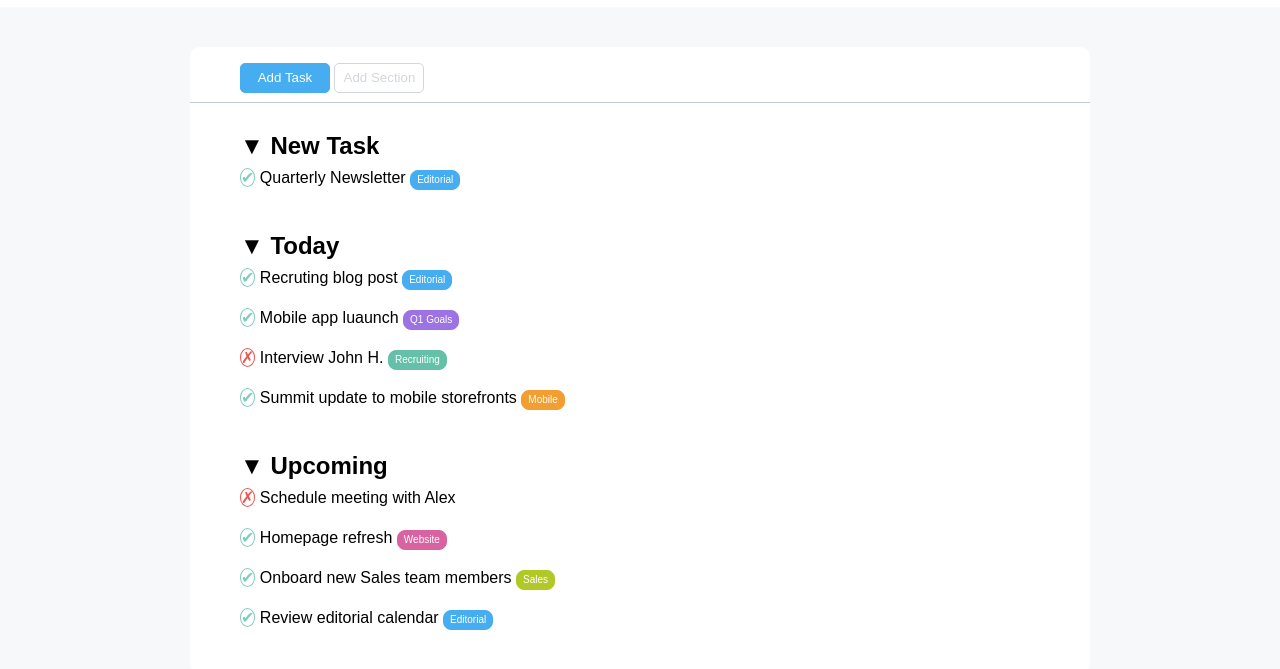
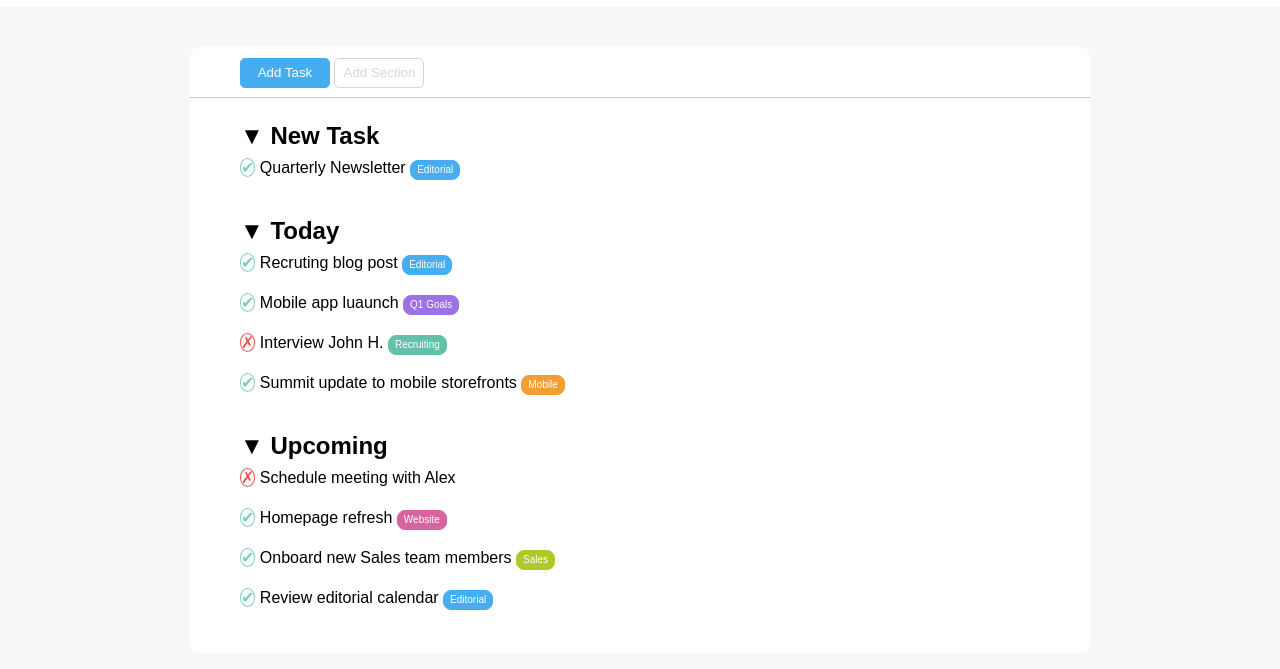
Before and after one commit to AlbertoScalia/html-css-toboolist, a plain HTML site: page index.html in a window 1280 px wide. Shown: the part 63-732 px from the top of the page. Drawn offline with Linux system fonts and the light colour scheme.

Commit message:
style (css): add ultimissime modifiche css

```diff
--- a/css/style.css
+++ b/css/style.css
@@ -38,11 +38,12 @@ main{
     margin: 0 auto;
     border-radius: 10px;
     margin-top: 40px;
+    margin-bottom: 30px;
     padding-bottom: 30px;
 }
 
 section{
-    padding: 10px 50px 5px;
+    padding: 5px 50px 5px;
     margin-top: 20px;
     line-height: 40px;
 }
```
